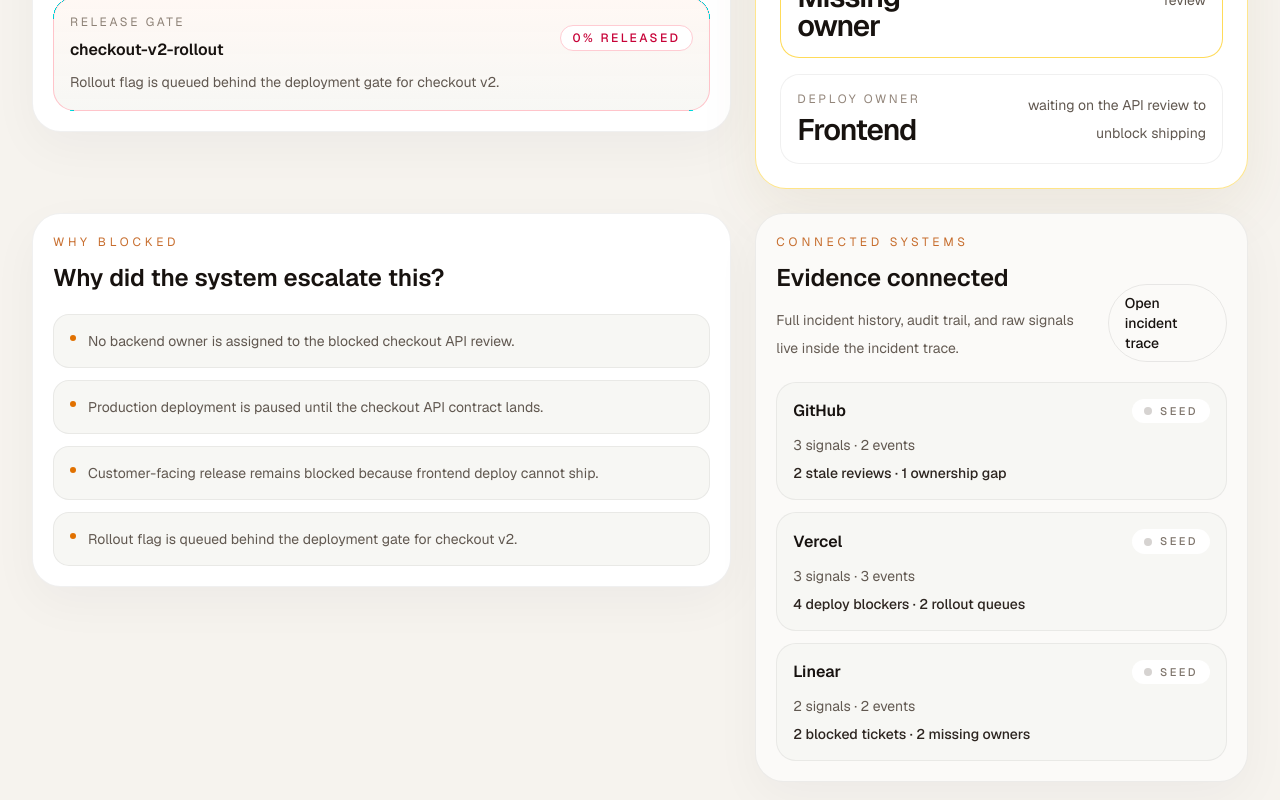
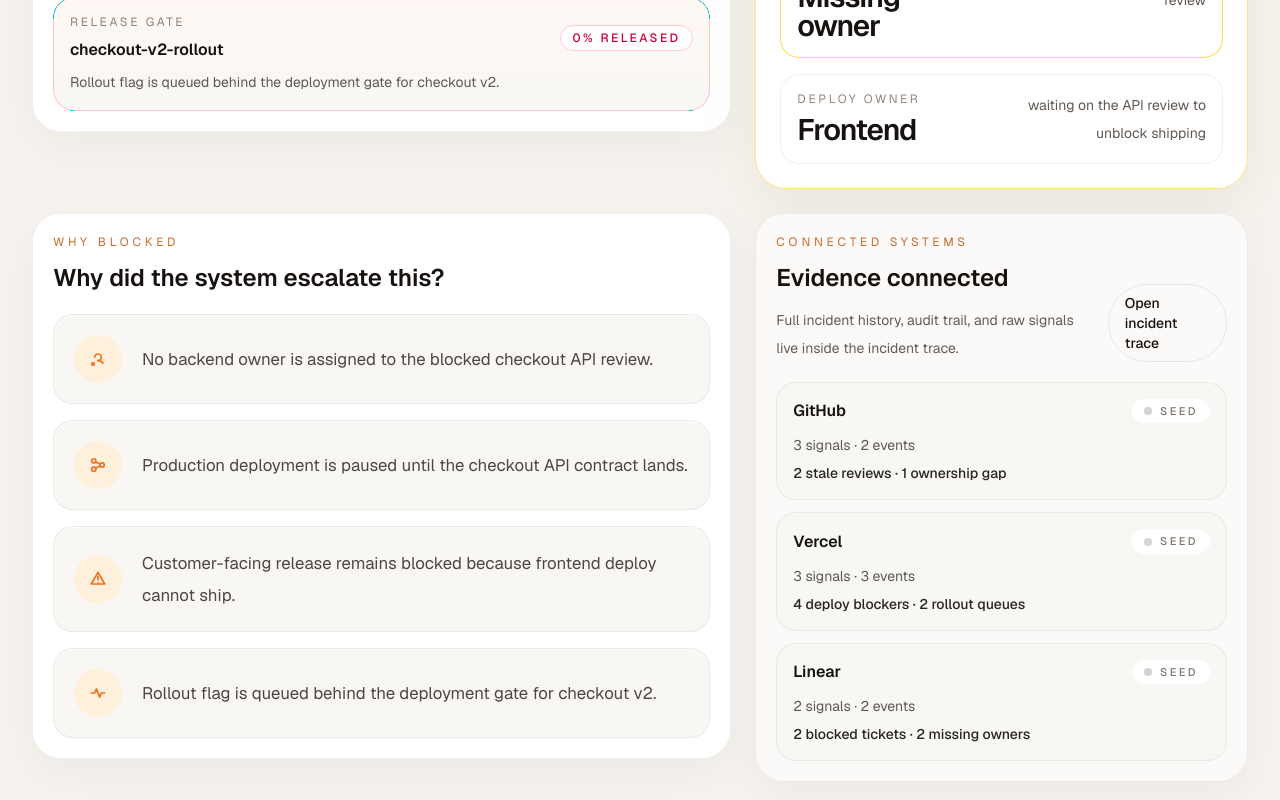
Before and after one commit to iveteamorim/novua-control, a Next.js app: page / in a window 1280 px wide. Shown: the part 1723-2523 px from the top of the page. Built offline with nearby package versions, Linux system fonts and the light colour scheme; no server answers.

Commit message:
refactor: strengthen escalation reason cards

```diff
--- a/src/app/page.tsx
+++ b/src/app/page.tsx
@@ -48,15 +48,6 @@ export default async function Home() {
   const lastUpdated = lastAuditEntries[0]?.at ?? blockedDeploy?.updatedAt ?? blockedPr?.updatedAt;
   const queueAlerts = snapshot.alerts.slice(0, 4);
 
-  const criticalSignals = [
-    blockedPr?.owner
-      ? `${blockedPr.owner} has not cleared the checkout API review yet.`
-      : "No backend owner is assigned to the blocked checkout API review.",
-    blockedDeploy?.summary ?? "The production deploy is blocked by the unresolved API dependency.",
-    blockedTicket?.summary ??
-      "A customer-facing release ticket is waiting on the blocked deploy path.",
-    blockedFlag?.summary ?? "checkout-v2 rollout stays stuck behind the deploy gate.",
-  ];
   const queueOwnerGaps = snapshot.unownedArtifacts.length;
   const queueBlockedCount = snapshot.blockedArtifacts.length;
 
@@ -299,17 +290,37 @@ export default async function Home() {
               title="Why did the system escalate this?"
             />
 
-            <ul className="mt-5 grid gap-3">
-              {criticalSignals.map((signal) => (
-                <li
-                  key={signal}
-                  className="flex gap-3 rounded-[1rem] border border-black/6 bg-[#f7f7f4] px-4 py-3 text-sm leading-7 text-[#615850]"
-                >
-                  <span className="mt-2 h-1.5 w-1.5 rounded-full bg-amber-600" />
-                  <span>{signal}</span>
-                </li>
-              ))}
-            </ul>
+            <div className="mt-5 grid gap-4">
+              <ReasonRow
+                icon="owner"
+                text={
+                  blockedPr?.owner
+                    ? `${blockedPr.owner} has not cleared the blocked checkout API review yet.`
+                    : "No backend owner is assigned to the blocked checkout API review."
+                }
+              />
+              <ReasonRow
+                icon="dependency"
+                text={
+                  blockedDeploy?.summary ??
+                  "Production deploy is blocked by an unresolved API dependency."
+                }
+              />
+              <ReasonRow
+                icon="alert"
+                text={
+                  blockedTicket?.summary ??
+                  "Customer-facing release remains blocked because frontend deploy cannot ship."
+                }
+              />
+              <ReasonRow
+                icon="pulse"
+                text={
+                  blockedFlag?.summary ??
+                  "Rollout flag is queued behind the deployment gate for checkout v2."
+                }
+              />
+            </div>
           </section>
 
           <section className="rounded-[1.8rem] border border-black/6 bg-[#fbfaf8] p-5 shadow-[0_16px_48px_rgba(17,24,39,0.04)] xl:col-span-5">
@@ -673,6 +684,100 @@ function FlowArrow({ label }: { label: string }) {
   );
 }
 
+function ReasonRow({
+  icon,
+  text,
+}: {
+  icon: "owner" | "dependency" | "alert" | "pulse";
+  text: string;
+}) {
+  return (
+    <div className="flex items-center gap-5 rounded-[1.25rem] border border-black/6 bg-[#f8f7f4] px-5 py-5 text-[#4f463f] shadow-[inset_0_1px_0_rgba(255,255,255,0.65)]">
+      <span className="grid h-12 w-12 shrink-0 place-items-center rounded-full bg-[#fff0db] text-[#f06f1c]">
+        <ReasonIcon kind={icon} />
+      </span>
+      <p className="text-[1.05rem] leading-8">{text}</p>
+    </div>
+  );
+}
+
+function ReasonIcon({ kind }: { kind: "owner" | "dependency" | "alert" | "pulse" }) {
+  if (kind === "owner") {
+    return (
+      <svg
+        aria-hidden="true"
+        viewBox="0 0 24 24"
+        className="h-5 w-5"
+        fill="none"
+        stroke="currentColor"
+        strokeWidth="2"
+        strokeLinecap="round"
+        strokeLinejoin="round"
+      >
+        <path d="M12 14a4 4 0 1 0-4-4" />
+        <path d="M12 14c2.6 0 4.8 1.2 6 3" />
+        <path d="M5 19l2.5-2.5" />
+        <path d="M5 16.5V19h2.5" />
+      </svg>
+    );
+  }
+
+  if (kind === "dependency") {
+    return (
+      <svg
+        aria-hidden="true"
+        viewBox="0 0 24 24"
+        className="h-5 w-5"
+        fill="none"
+        stroke="currentColor"
+        strokeWidth="2"
+        strokeLinecap="round"
+        strokeLinejoin="round"
+      >
+        <circle cx="7" cy="7" r="2.5" />
+        <circle cx="17" cy="12" r="2.5" />
+        <circle cx="7" cy="17" r="2.5" />
+        <path d="M9.3 8.3l5.1 2.4" />
+        <path d="M9.3 15.7l5.1-2.4" />
+      </svg>
+    );
+  }
+
+  if (kind === "alert") {
+    return (
+      <svg
+        aria-hidden="true"
+        viewBox="0 0 24 24"
+        className="h-5 w-5"
+        fill="none"
+        stroke="currentColor"
+        strokeWidth="2"
+        strokeLinecap="round"
+        strokeLinejoin="round"
+      >
+        <path d="M12 4l8 14H4L12 4z" />
+        <path d="M12 9v4" />
+        <path d="M12 16h.01" />
+      </svg>
+    );
+  }
+
+  return (
+    <svg
+      aria-hidden="true"
+      viewBox="0 0 24 24"
+      className="h-5 w-5"
+      fill="none"
+      stroke="currentColor"
+      strokeWidth="2"
+      strokeLinecap="round"
+      strokeLinejoin="round"
+    >
+      <path d="M4 12h4l2-5 4 10 2-5h4" />
+    </svg>
+  );
+}
+
 function SourcePill({
   title,
   mode,
```
